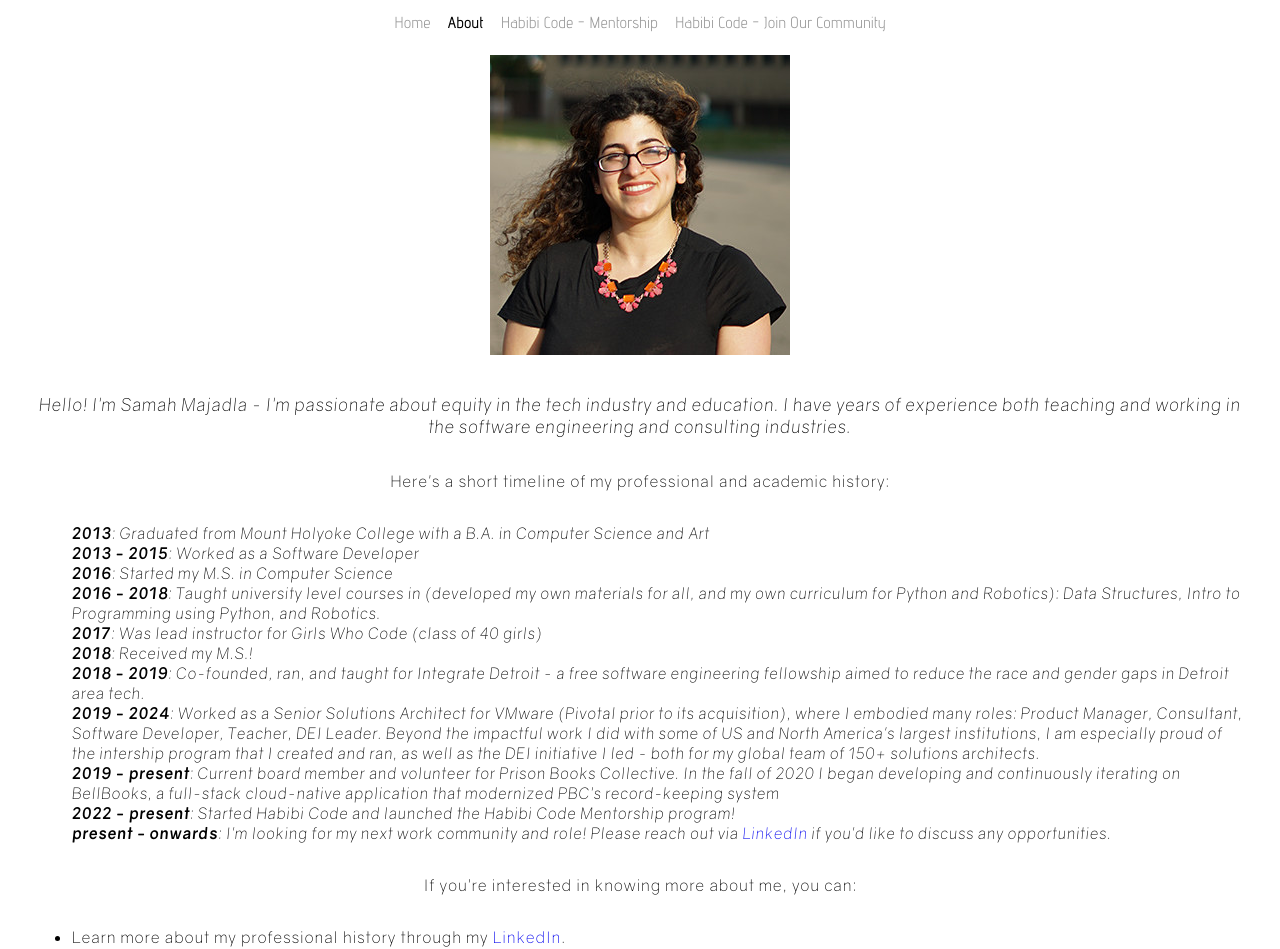
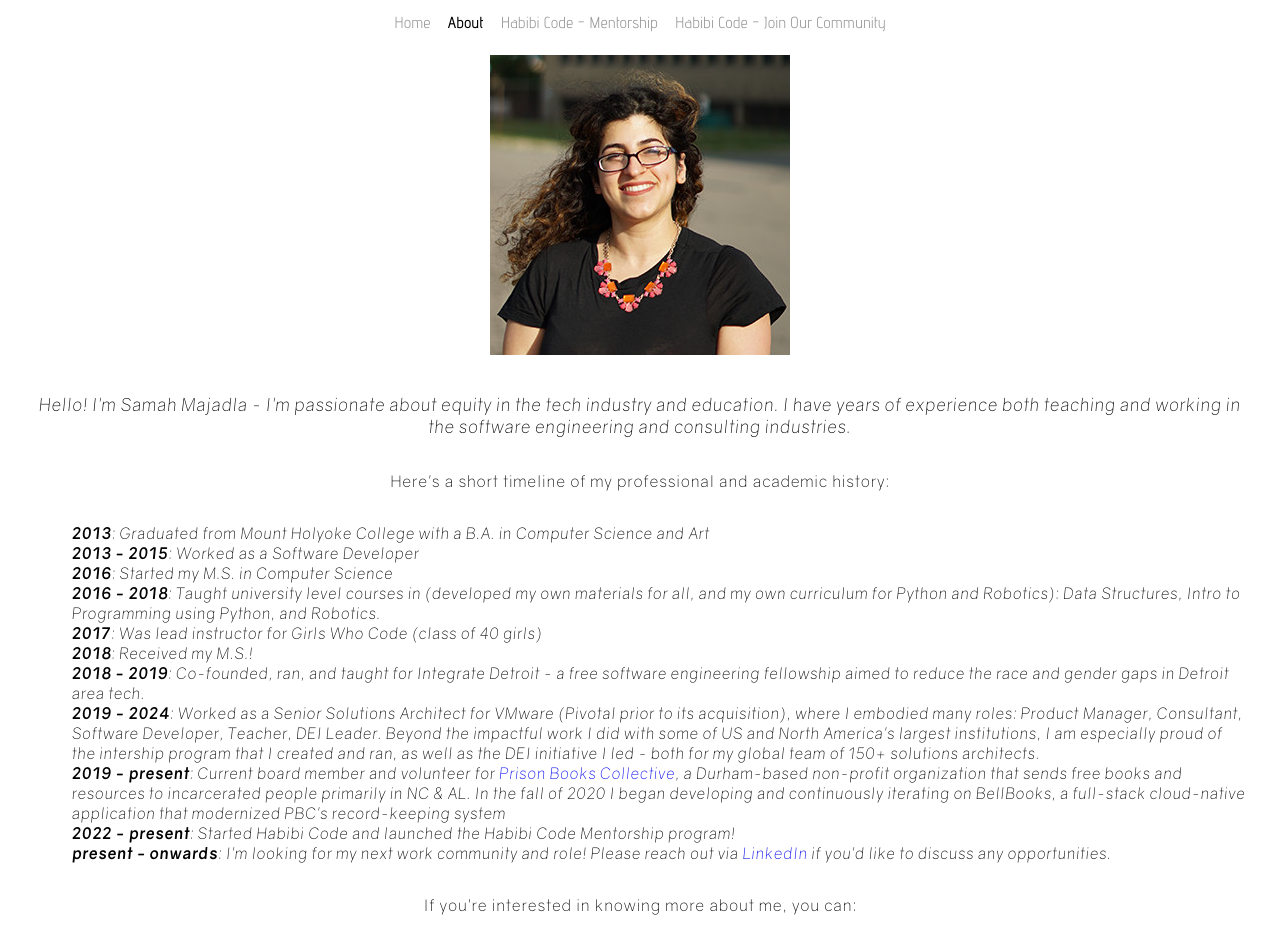
Before and after one commit to samahmajadla/samahmajadla.github.io, a SvelteKit app: page /about in a window 1280 px wide. Shown: the top 949 px of the page. Built offline with nearby package versions, Linux system fonts and the light colour scheme.

Commit message:
added description of pbc

```diff
--- a/src/routes/about/+page.svelte
+++ b/src/routes/about/+page.svelte
@@ -23,7 +23,7 @@
         <li><b>2018</b>: Received my M.S.!</li>
         <li><b>2018 - 2019</b>: Co-founded, ran, and taught for Integrate Detroit - a free software engineering fellowship aimed to reduce the race and gender gaps in Detroit area tech.</li>
         <li><b>2019 - 2024</b>: Worked as a Senior Solutions Architect for VMware (Pivotal prior to its acquisition), where I embodied many roles: Product Manager, Consultant, Software Developer, Teacher, DEI Leader. Beyond the impactful work I did with some of US and North America's largest institutions, I am especially proud of the intership program that I created and ran, as well as the DEI initiative I led - both for my global team of 150+ solutions architects.</li>
-        <li><b>2019 - present</b>: Current board member and volunteer for Prison Books Collective. In the fall of 2020 I began developing and continuously iterating on BellBooks, a full-stack cloud-native application that modernized PBC's record-keeping system</li>
+        <li><b>2019 - present</b>: Current board member and volunteer for <a href="https://prisonbooks.info">Prison Books Collective</a>, a Durham-based non-profit organization that sends free books and resources to incarcerated people primarily in NC & AL. In the fall of 2020 I began developing and continuously iterating on BellBooks, a full-stack cloud-native application that modernized PBC's record-keeping system</li>
         <li><b>2022 - present</b>: Started Habibi Code and launched the Habibi Code Mentorship program!</li>
         <li><b>present - onwards</b>: I'm looking for my next work community and role! Please reach out via <a href="https://www.linkedin.com/in/samahm">LinkedIn</a> if you'd like to discuss any opportunities.</li>
         </i>
```
